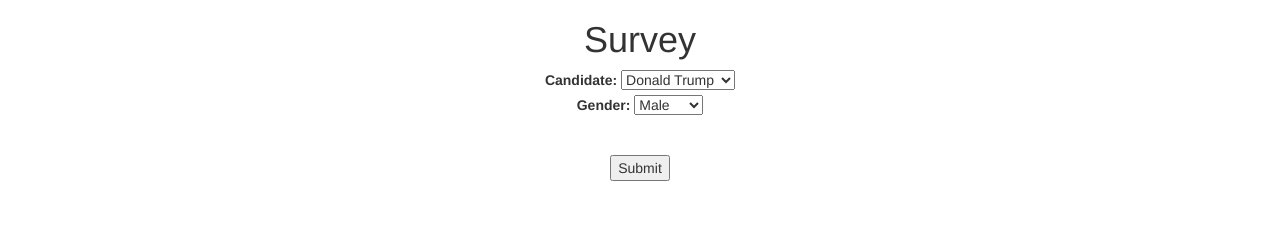
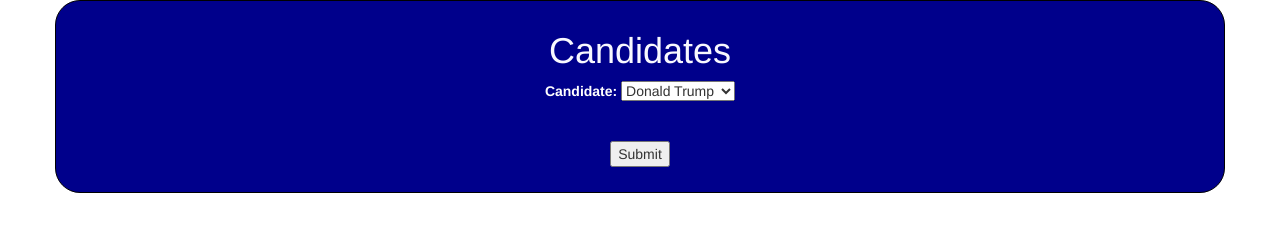
Before and after one commit to oxbot/creativeNode, a website: page public/survey.html in a window 1280 px wide. Both pictures are taken after a click on the button "Submit". Drawn offline with nearby package versions, Linux system fonts and the light colour scheme; files that its build step writes are made by us from their sources; no server answers.

Commit message:
added some style and removed the sex option

```diff
--- a/public/survey.html
+++ b/public/survey.html
@@ -11,8 +11,9 @@
 			function submit() {
 				var candidate = document.getElementById('candidate').options[document.getElementById('candidate').selectedIndex].value
 				console.log(candidate)
-				var sex = document.getElementById('sex').options[document.getElementById('sex').selectedIndex].value
-				console.log(sex)
+				//var sex = document.getElementById('sex').options[document.getElementById('sex').selectedIndex].value
+				var sex = 'other';
+			console.log(sex)
 
 				$.get('../getDetails?candidate=' + candidate +'&sex='+sex ,function(data) {
 					console.log(data);
@@ -27,7 +28,7 @@
 		</head>
 	<body id="outer">
 		<div class="container inner">
-		<h1>Survey</h1>
+		<h1>Candidates</h1>
 		<div class="form-group">
 		<label for="candidate">Candidate:</label>
 		<select id="candidate">
@@ -39,13 +40,14 @@
 			<option value="other">Other</option>
 
 		</select>
-	<br>
+	<br><!--
 		<label for="sex">Gender:</label>
 		<select id="sex">
 		<option value="male"> Male</option>
  		 <option value="female"> Female</option>
   		<option value="other"> Other</option>
 		</select>
+		-->
 		</div>
 	<br>
 	<button id="submit" onClick="submit();">Submit</button>
--- a/resources/style/style.css
+++ b/resources/style/style.css
@@ -1,8 +1,29 @@
 h1 {
+	color: ghostwhite;
 }
 #outer {
 }
 
 .inner {
 	text-align: center;
+	padding-top: 10px;
+	background-color: darkblue;
+	border: 1px solid black;
+	border-radius: 25px;
+	padding-bottom: 25px;
 }
+label {
+	color: white;
+}
+
+img {
+	margin-bottom: 10px;
+}
+
+a {
+	color: ghostwhite;
+}
+
+p {
+	color: white;
+}
```
